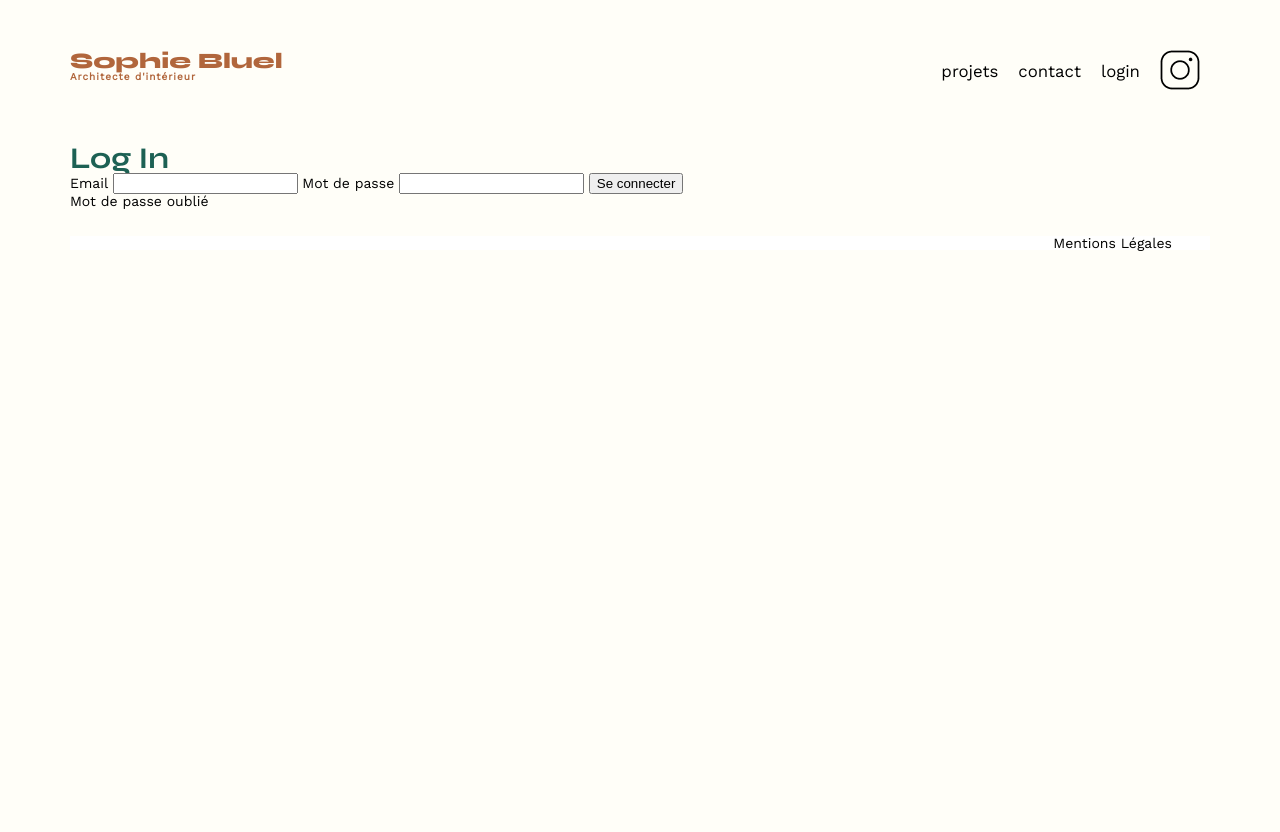
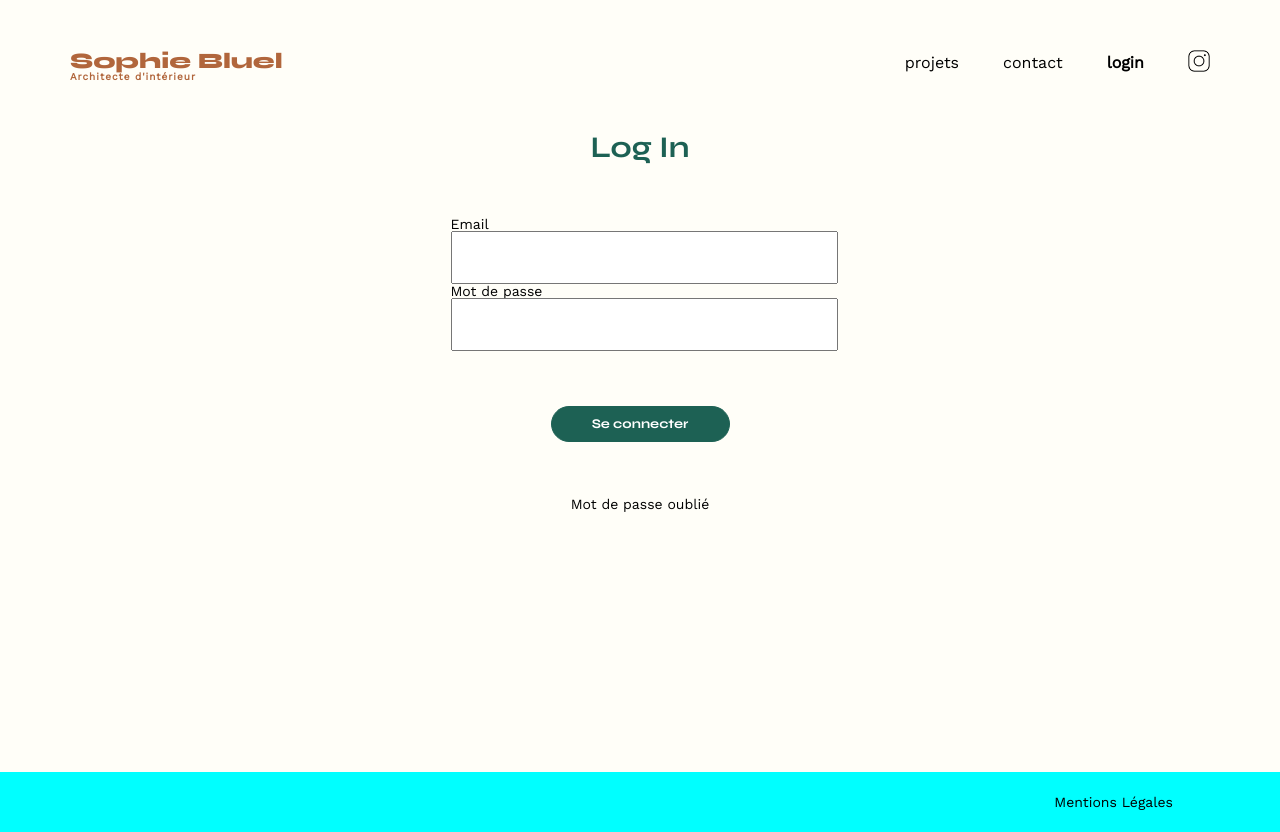
Before and after one commit to JeanPhiH/Projet_3, a plain HTML site: page FrontEnd/login.html in a window 1280 px wide. Before the commit the page ends 800 px from the top, so only its background shows below. Drawn offline with nearby package versions, Linux system fonts and the light colour scheme; no server answers.

Commit message:
maj css index + mise en forme login

```diff
--- a/FrontEnd/assets/login.css
+++ b/FrontEnd/assets/login.css
@@ -53,27 +53,20 @@ html {
 }
 body {
 	background-color: #FFFEF8;
-	max-width: 1140px;
 	margin:auto;
 	font-family: 'Work Sans' ;
 	font-size: 14px;
 }
+main {
+	max-width: 1140px;
+	margin:auto;
+}
 section {
-	margin: 50px 0;
+	margin: 139px auto;
 }
 a {
 	text-decoration: none;
 	color: black;
-}
-
-/***************/
-/** HEADER *****/
-/***************/
-
-header {
-	display: flex;
-	justify-content: space-between;
-	margin: 50px 0;
 }
 h1{
 	display: flex;
@@ -97,6 +90,17 @@ h2{
 	font-size: 30px;
 	color: #1D6154;
 }
+
+/***************/
+/** HEADER *****/
+/***************/
+
+header {
+	max-width: 1140px;
+	display: flex;
+	justify-content: space-between;
+	margin: 50px auto;
+}
 nav ul {
 	display: flex;
 	align-items: center;
@@ -104,28 +108,78 @@ nav ul {
 
 }
 nav li {
-	padding: 0 10px;
-	font-size: 1.2em;
+	padding-left: 44px;
+	font-size: 16px;
 }
 
 nav li a:hover {
 	color: #B1663C;
 }
 
+nav img {
+	width: 22px;
+}
 
+a[href="login.html"] {
+	font-weight: bold;
+}
 
+/**********************/
+/** FORMULAIRE ********/
+/**********************/
+
+main {
+	display: flex;
+	justify-content: center;
+	height: 80vh;
+}
+
+form {
+	display: flex;
+	flex-direction: column;
+	justify-content: space-between;
+	align-items: center;
+	width: 379px;
+	height: 379px;
+}
+
+.input-log {
+	display: flex;
+	flex-direction: column;
+	align-items: flex-start;
+	width: 100%;
+}
+form input {
+	height: 47px;
+	width: 100%;
+}
+form button {
+	background-color: #1D6154;
+	display: flex;
+	justify-content: center;
+	align-items: center;
+	font-family: "Syne";
+	font-weight: bold;
+	border: 1px solid #1D6154;
+	border-radius: 60px;
+	color: white;
+	width: 179px;
+	height: 36px;
+}
 
 /******************/
 /** FOOTER ********/
 /******************/
 
 footer {
-	background-color: white;
+	display: flex;
+	align-items: center;
+	justify-content: flex-end;
+	height: 60px;
+	background-color: cyan;
 }
 footer nav ul {
-	display: flex;
-	justify-content: flex-end;
-	margin: 2em;
+	margin-right: 107px;
 }
 footer li {
 	font-size: 1em;
--- a/FrontEnd/assets/style.css
+++ b/FrontEnd/assets/style.css
@@ -53,27 +53,20 @@ html {
 }
 body {
 	background-color: #FFFEF8;
-	max-width: 1140px;
 	margin:auto;
 	font-family: 'Work Sans' ;
 	font-size: 14px;
 }
+main {
+	max-width: 1140px;
+	margin:auto;
+}
 section {
-	margin: 50px 0;
+	margin: 139px auto;
 }
 a {
 	text-decoration: none;
 	color: black;
-}
-
-/***************/
-/** HEADER *****/
-/***************/
-
-header {
-	display: flex;
-	justify-content: space-between;
-	margin: 50px 0;
 }
 h1{
 	display: flex;
@@ -97,6 +90,17 @@ h2{
 	font-size: 30px;
 	color: #1D6154;
 }
+
+/***************/
+/** HEADER *****/
+/***************/
+
+header {
+	max-width: 1140px;
+	display: flex;
+	justify-content: space-between;
+	margin: 50px auto;
+}
 nav ul {
 	display: flex;
 	align-items: center;
@@ -104,12 +108,16 @@ nav ul {
 
 }
 nav li {
-	padding: 0 10px;
-	font-size: 1.2em;
+	padding-left: 44px;
+	font-size: 16px;
 }
 
 nav li a:hover {
 	color: #B1663C;
+}
+
+nav img {
+	width: 22px;
 }
 
 /******************/
@@ -119,18 +127,19 @@ nav li a:hover {
 #introduction {
 	display: flex;
 	align-items: center;
+	width: 85%;
 }
 #introduction figure {
 	flex: 1;
 }
 #introduction img {
 	display: block;
-	margin: auto;
-	width: 80%;
+	height: 355px;
 }
 
 #introduction article {
 	flex: 1;
+	max-width: 404px;
 }
 #introduction h2 {
 	margin-bottom: 1em;
@@ -147,6 +156,7 @@ nav li a:hover {
 #portfolio {
 	text-align: center;
 }
+
 
 /* Boutons filtre */
 .filters {
@@ -189,11 +199,11 @@ nav li a:hover {
   color: white;
   cursor: default;
 }
-/* .filters button:hover {
+.filters button:hover {
   background-color: #1d6154;
   color: white;
   cursor: default;
-} */
+}
 
 
 /* gallery */
@@ -264,7 +274,7 @@ footer {
 	align-items: center;
 	justify-content: flex-end;
 	height: 60px;
-	background-color: white;
+	background-color: cyan;
 }
 footer nav ul {
 	margin-right: 107px;
--- a/FrontEnd/login.html
+++ b/FrontEnd/login.html
@@ -32,11 +32,13 @@
 <main>
 	<form>
 		<h2>Log In</h2>
-		<label for="email">Email</label>
-		<input type="email" name="E-mail" id="email">
-		<label for="password">Mot de passe</label>
-		<input type="password" name="password" id="password">
-		<input type="submit" value="Se connecter">
+		<div class="input-log">
+			<label for="email">Email</label>
+			<input type="email" name="E-mail" id="email">
+			<label for="password">Mot de passe</label>
+			<input type="password" name="password" id="password">
+		</div>
+		<button type="submit">Se connecter</button>
 		<p><a href="#">Mot de passe oublié</a></p>
 	</form>
 
```
